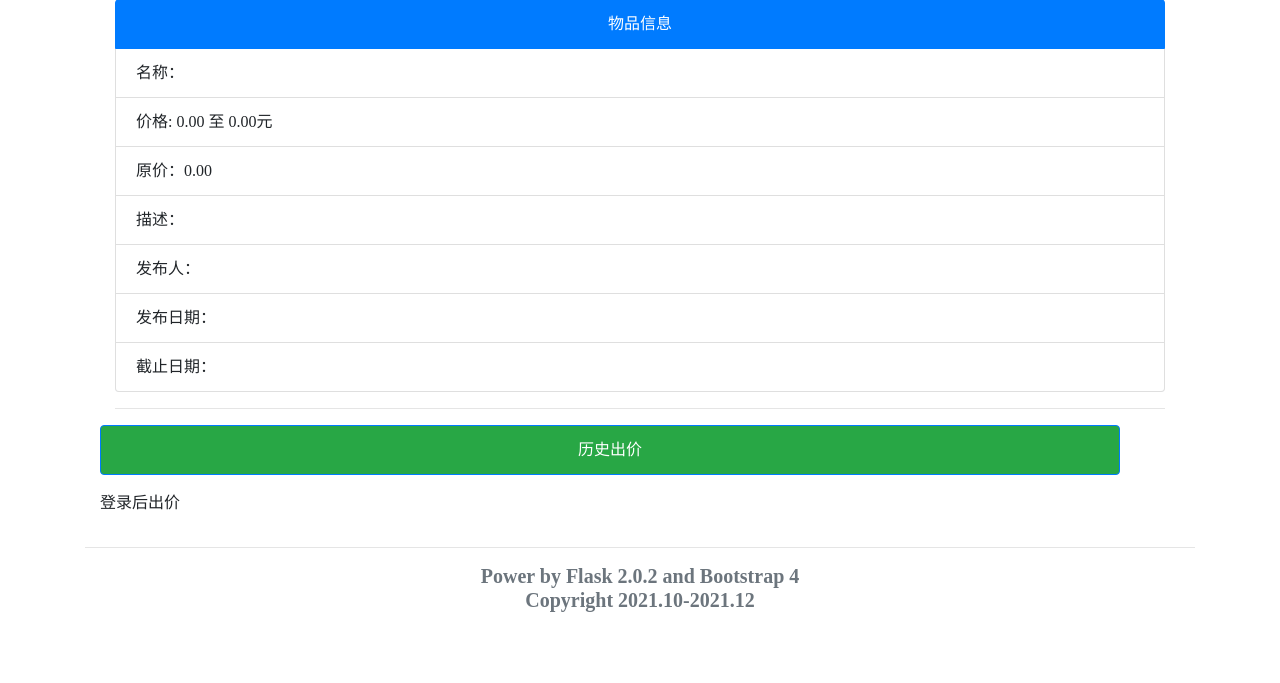
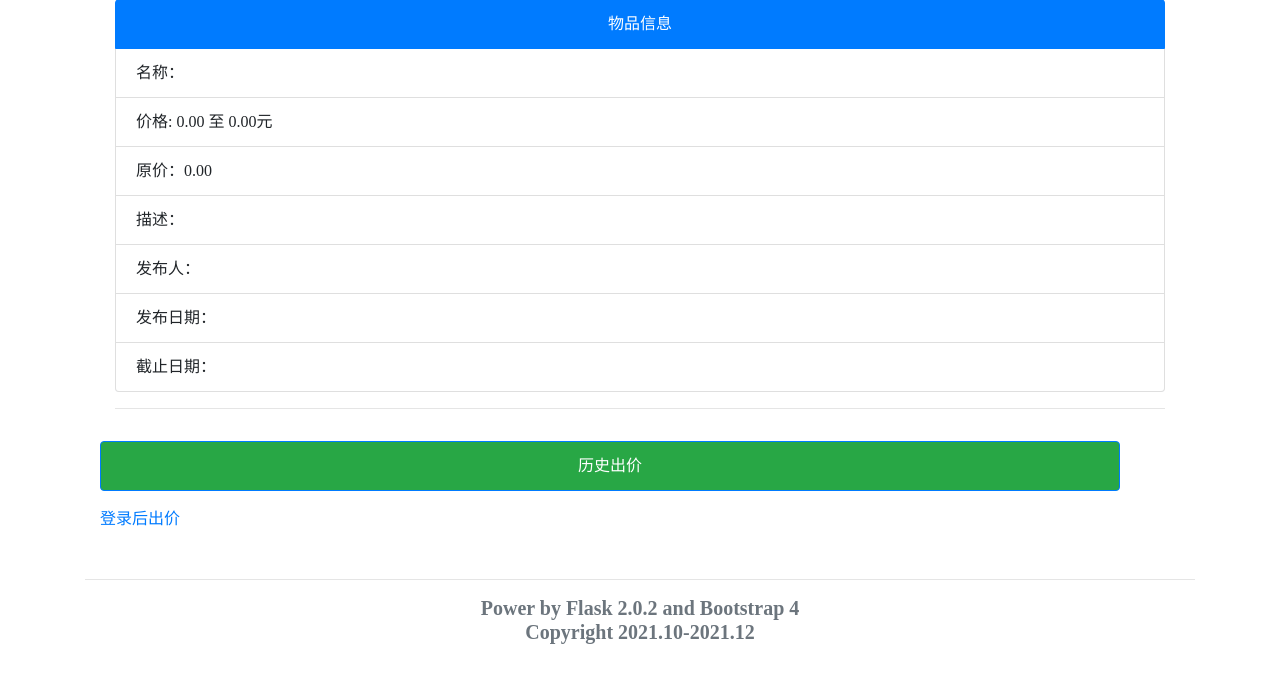
Before and after one commit to wpwupingwp/mai_web, a Flask app: template mai/templates/goods.html in a window 1280 px wide. Shown: the part 47-730 px from the top of the page. Run offline with Flask 2, Linux system fonts and the light colour scheme; the template is opened without the code that fills it: values that come from a table or form of the project are taken from there, others are empty; data comes from the database, SQL or seed files in the repository; some libraries are stand-ins or nearby versions.

Commit message:
adjust style

```diff
--- a/mai/templates/goods.html
+++ b/mai/templates/goods.html
@@ -24,7 +24,7 @@
                 <img class="rounded d-block mx-auto"  src="{{goods.photo3}}" style="max-width:100%;max-height:100%; object-fit:contain;display: block;">
             {% endif %}
         </div>
-        <div class="col">
+        <div class="col-lg my-3">
             <ol class="list-group">
                 <li class="list-group-item active bg-success text-center">历史出价</li>
                 {% for bid, user in bids %}
@@ -42,10 +42,10 @@
             </ol>
             <div class="mx-auto my-3">
                 {% if current_user.is_authenticated %}
-                {% from "bootstrap/form.html" import render_form %}
-                {{render_form(inline_form, form_type="inline")}}
+                    {% from "bootstrap/form.html" import render_form %}
+                    {{render_form(inline_form, form_type="inline")}}
                 {% else %}
-                <span>登录后出价</span>
+                    <a href="/auth/login">登录后出价</a>
                 {% endif %}
             </div>
         </div>
```
